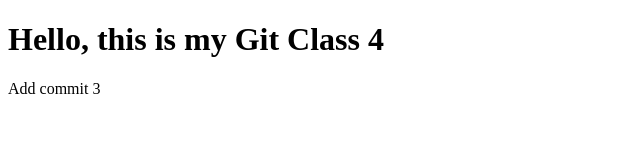
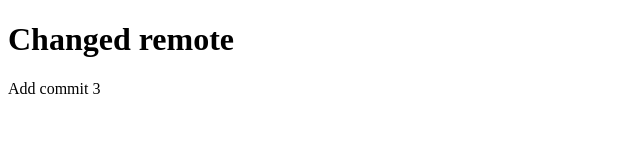
Before and after one commit to autum55853/task4-0929-, a plain HTML site: page index.html in a window 1280 px wide. Shown: the whole page, without its empty margins (0-640 px from the left). Drawn offline with Linux system fonts and the light colour scheme.

Commit message:
建立遠端與本地端衝突
Just for Class -- HW3

```diff
--- a/index.html
+++ b/index.html
@@ -6,7 +6,7 @@
     <title>task4-0929-</title>
 </head>
 <body>
-    <h1>Hello, this is my Git Class 4</h1>
+    <h1>Changed remote</h1>
     <p> Add commit 3 </p>
 </body>
 </html>
```
